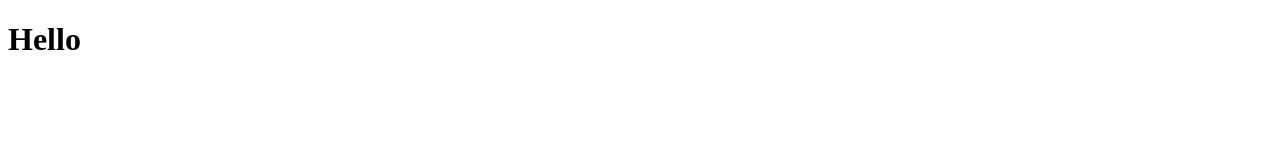
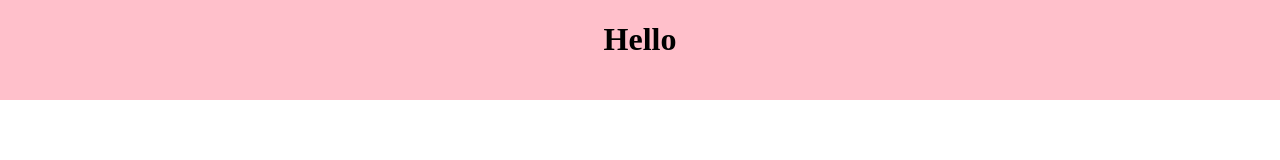
Before and after one commit to TessSeash/first-project, a plain HTML site: page index.html in a window 1280 px wide. Drawn offline with Linux system fonts and the light colour scheme.

Commit message:
Шо, третий коммит получается

```diff
--- a/index.html
+++ b/index.html
@@ -1,9 +1,12 @@
 <!DOCTYPE html>
-<html>
+<html lang="ru">
     <head>
-
+        <meta charset="UTF-8">
+        <link rel="stylesheet" href="style.css">
     </head>
     <body>
-        <h1>Hello</h1>
+        <div class="content">
+            <h1>Hello</h1>
+        </div>
     </body>
 </html>
--- a/style.css
+++ b/style.css
@@ -0,0 +1,11 @@
+body{
+    margin: 0;
+}
+
+.content{
+    background-color: pink;
+    width: 100%;
+    height: 100px;
+    display: flex;
+    justify-content: center;
+}
```
